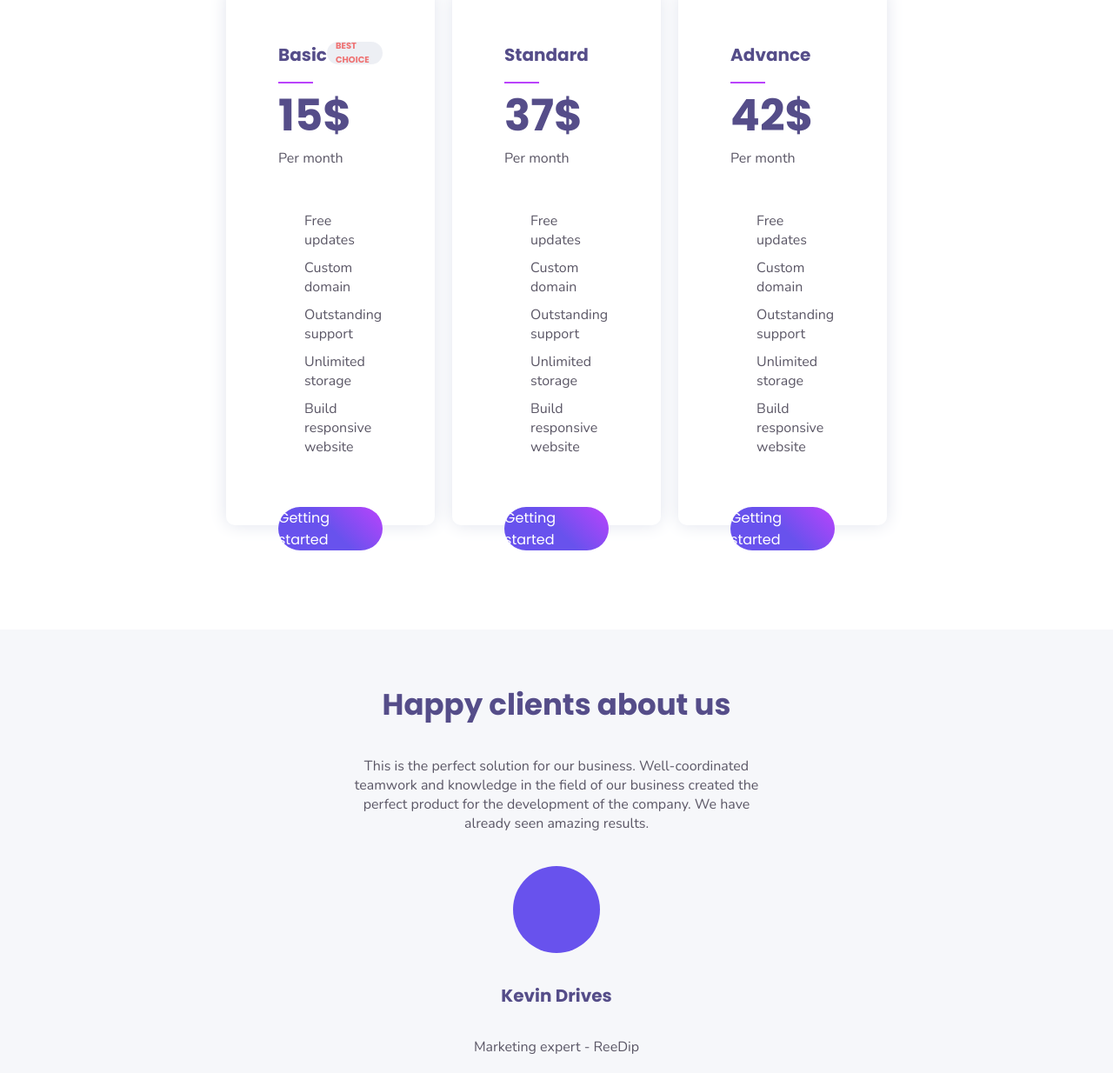
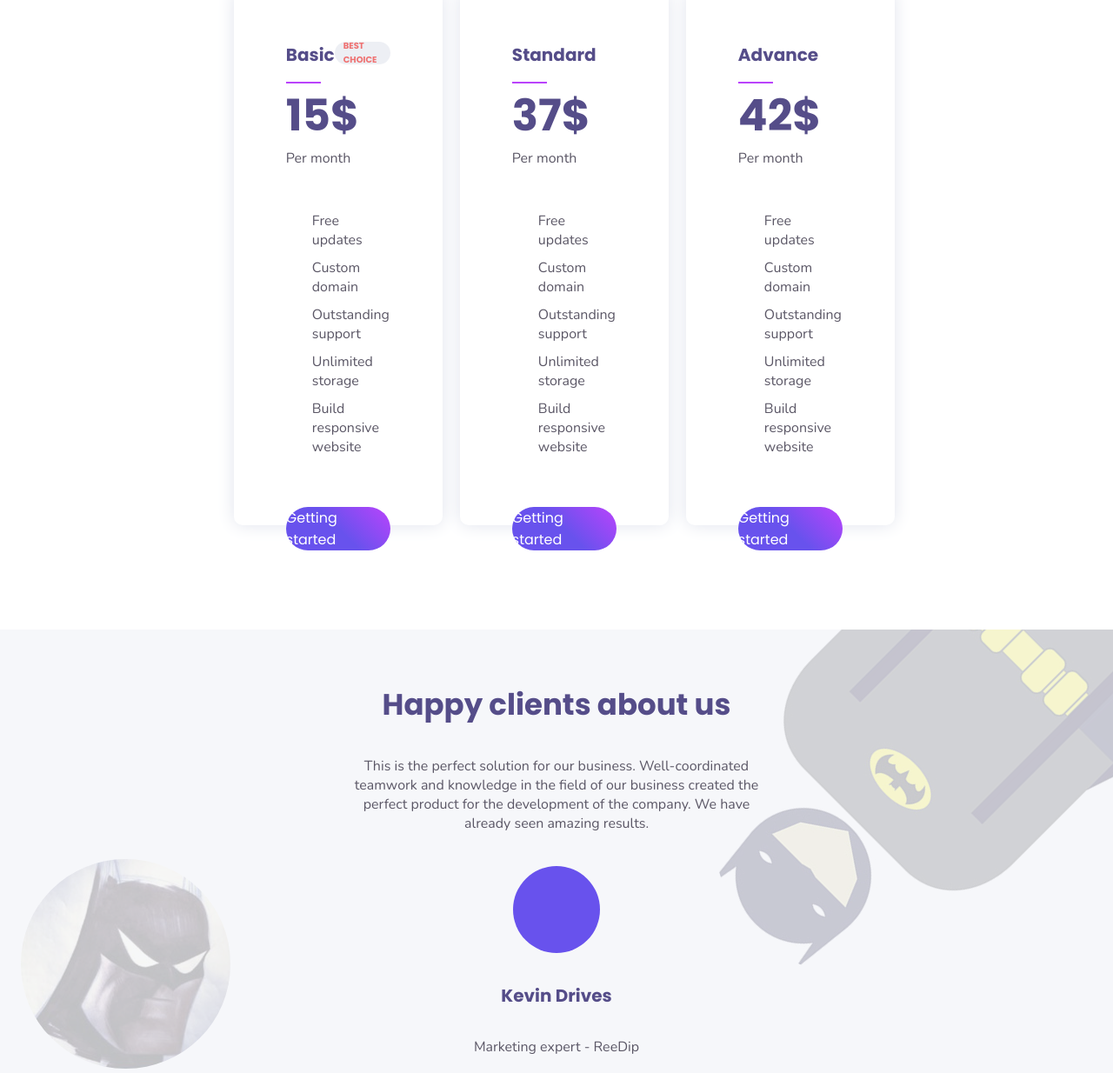
Before and after one commit to AlxandrV/responsive_elipso, a plain HTML site: page index.html in a window 1280 px wide. Shown: the part 1053-2287 px from the top of the page at 87% size. Drawn offline with nearby package versions, Linux system fonts and the light colour scheme.

Commit message:
Add - image background testimonial section

```diff
--- a/index.html
+++ b/index.html
@@ -36,7 +36,7 @@
                 <p class="w-50"><a href="#">View projects</a></p>
             </div>
         </section>
-        <section id="price" class="d-flex m-auto jc-between">
+        <section id="price" class="d-flex jc-between">
             <div>
                 <div class="d-flex jc-between">
                     <h4 class="font-poppins">Basic</h4>
@@ -91,8 +91,8 @@
                 <h5 class="font-poppins">Kevin Drives</h5>
                 <p>Marketing expert - ReeDip</p>
             </div>
-            <!--<div><img src="media/batman-big-size.jpg" alt="Croquis de Batman" width="389" height="900"></div>
-            <div><img src="media/batman-profil.jpg" alt="Visage de Batman" width="241" height="243"></div>-->
+            <div></div>
+            <div></div>
         </section>
         <section id="services" class="d-flex align-center jc-center">
             <div class="d-flex jc-between">
--- a/style.css
+++ b/style.css
@@ -156,7 +156,10 @@ body > div{
 
 #price{
     width: var(--width-content);
-    margin-bottom: 7.5rem;
+    padding-bottom: 7.5rem;
+    padding-right: 21%;
+    padding-left: 21%;
+    background-color: white;
 }
 
 #price > div{
@@ -213,7 +216,6 @@ body > div{
 
 #testimonial{
     background-color: rgba(225, 228, 237, .3);
-    margin-bottom: 7.5rem;
     height: 33.4375rem;
 }
 
@@ -240,25 +242,35 @@ body > div{
     font-size: 1.25rem;
 }
 
-/*
 #testimonial > div:nth-child(2){
+    background-image: url(media/batman-big-size.jpg);
     position: absolute;
     top: 84.9375rem;
     right: -5.5625rem;
     width: 360px;
+    height: 900px;
+    border-radius: 180px;
     rotate: -135deg;
     opacity: .3;
-    z-index: -5;
+    z-index: -1;
 }
 
 #testimonial > div:nth-child(3){
+    background-image: url(media/batman-profil.jpg);
+    width: 241px;
+    height: 241px;
+    border-radius: 120px;
     position: absolute;
     top: 127.5625rem;
     left: 1.5rem;
     opacity: .3;
     z-index: -1;
 }
-*/
+
+#services{
+    padding-top: 7.5rem;
+    background-color: white;
+}
 
 #services > div{
     width: var(--width-content);
```
